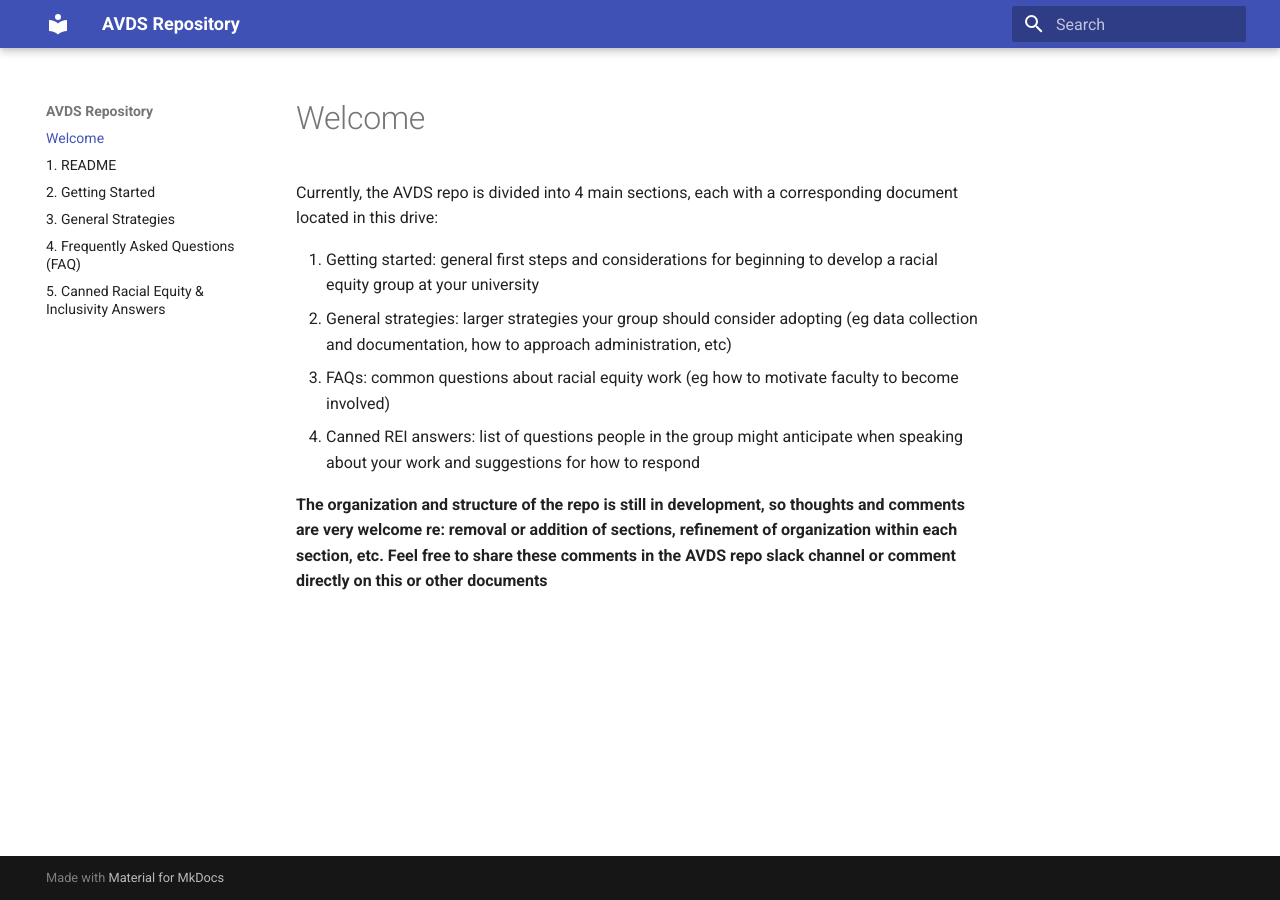
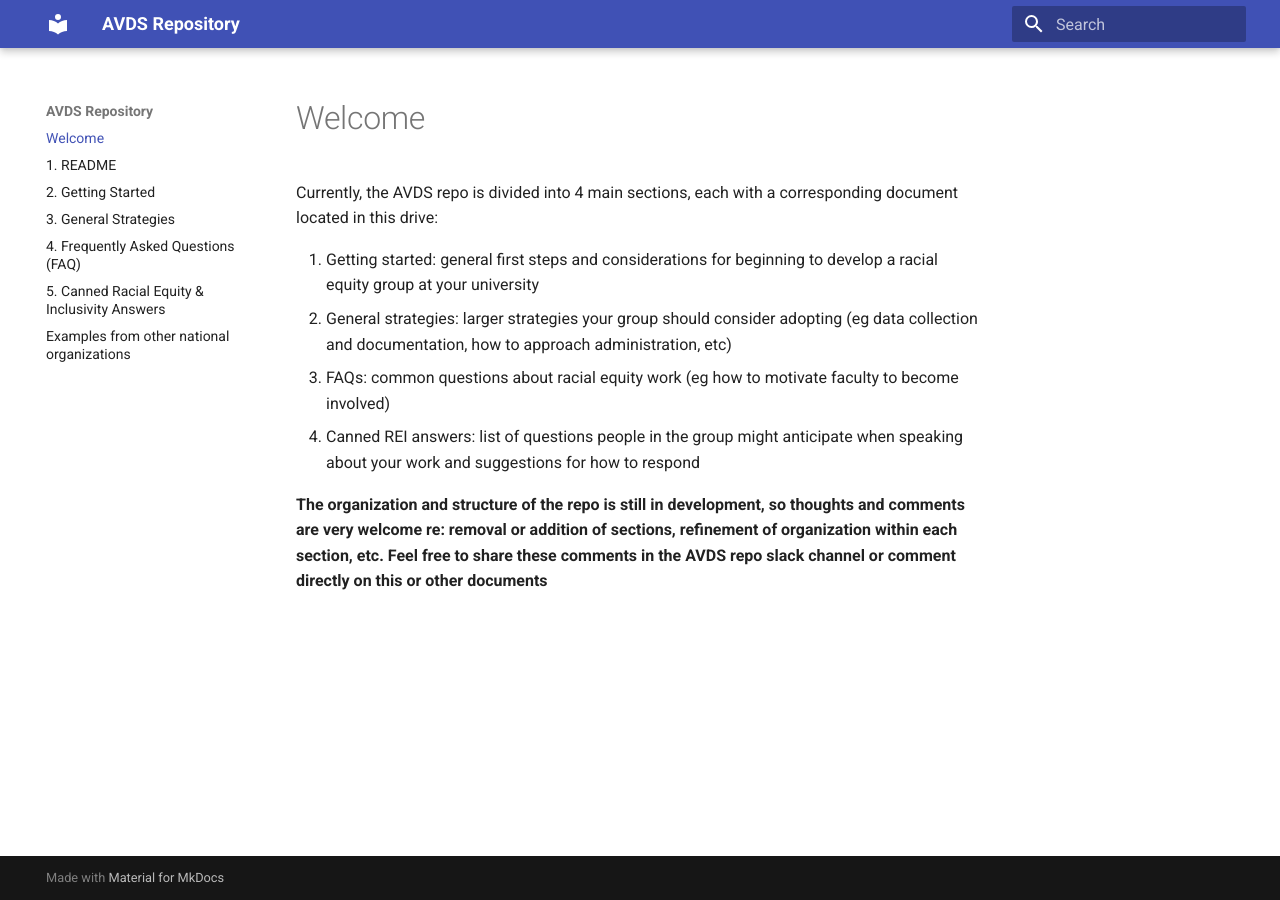
Before and after one commit to AVDS-PDX/avds, an MkDocs documentation site: the page built from AVDS_repo_markdown/index.md, in a window 1280 px wide. Built offline with MkDocs 1.6.1 and Material for MkDocs 9.7.7, drawn with Linux system fonts in a browser that asks for light colours; old or Windows-style settings are respelled for this version of MkDocs.

Commit message:
Update mkdocs.yml
Added "Examples from other national organizations".

```diff
--- a/mkdocs.yml
+++ b/mkdocs.yml
@@ -10,3 +10,4 @@ pages:
   - 3. General Strategies: 03_General_strategies.md
   - 4. Frequently Asked Questions (FAQ): 04_FAQs.md
   - 5. Canned Racial Equity & Inclusivity Answers: 05_Canned_REI_answers.md
+  - Examples from other national organizations: Examples from other national organizations.md
```
